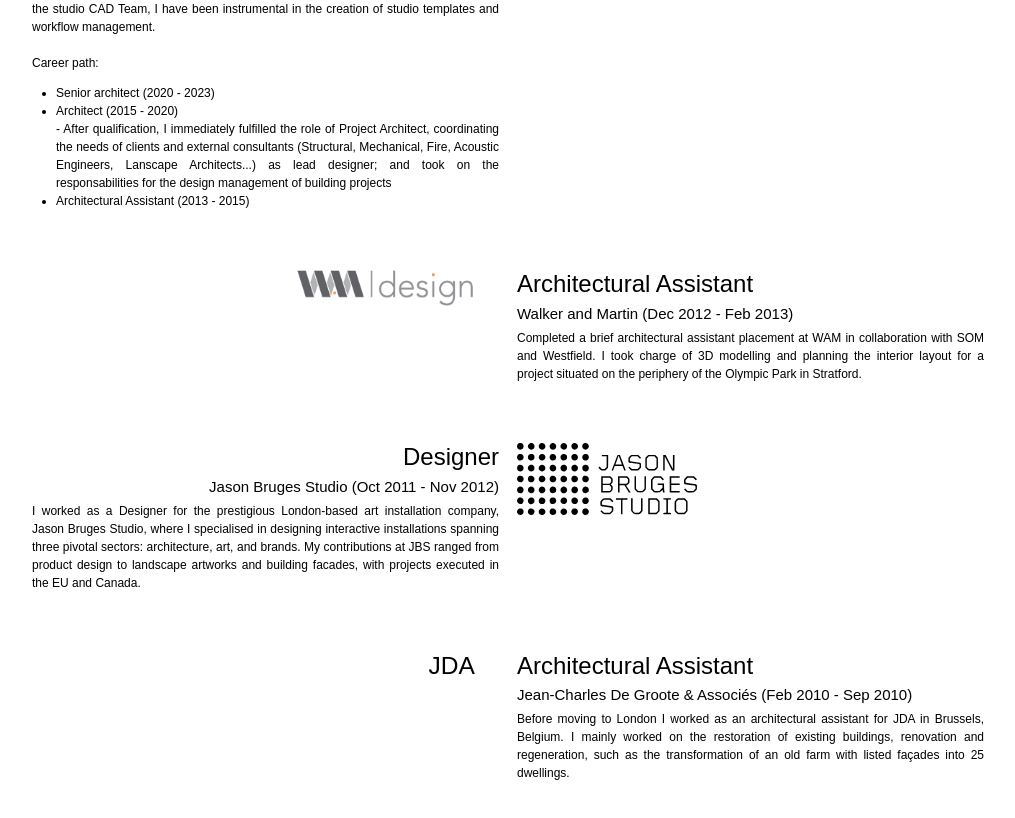
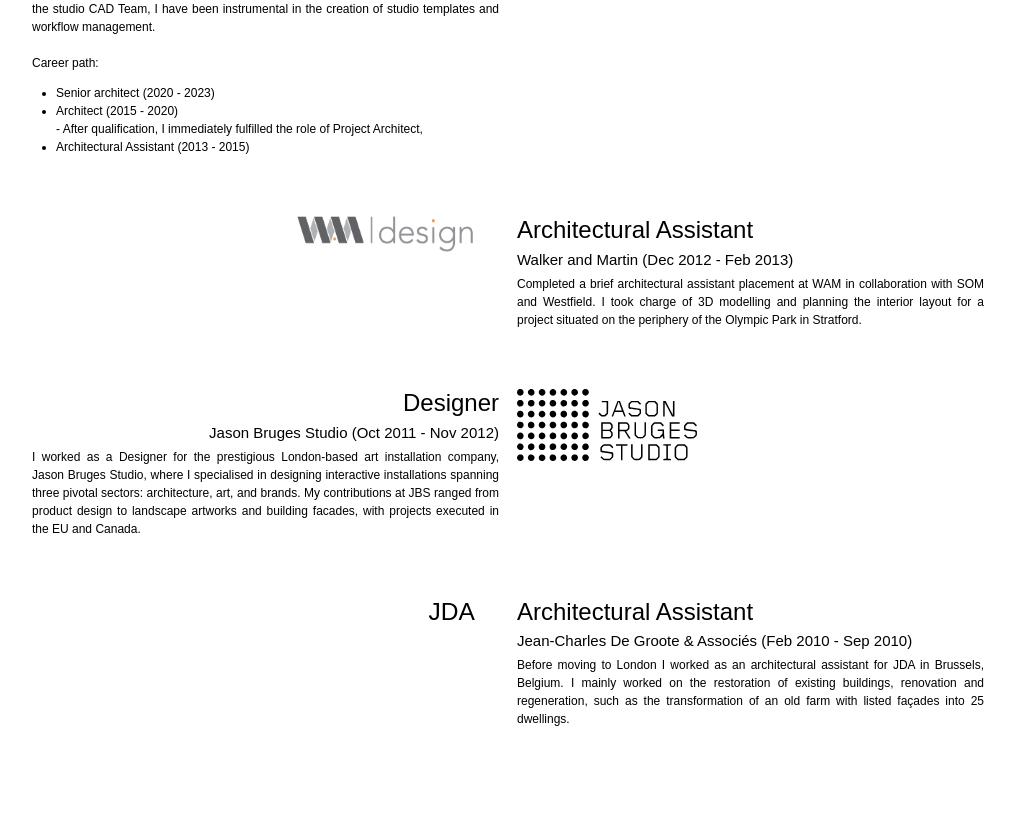
Before and after one commit to Annel18/Portfolio, a React (Vite) app: page / in a window 1280 px wide. Shown: the part 2318-3136 px from the top of the page, without its empty margins (132-1147 px from the left). Built offline with nearby package versions, Linux system fonts and the light colour scheme; a web font is replaced by a local one.

Commit message:
job description commented

```diff
--- a/src/components/Experience.jsx
+++ b/src/components/Experience.jsx
@@ -28,8 +28,9 @@
             timeframe: 'Penoyre & Prasad (Feb 2013 - July 2023)',
             img: ppImg,
             projects: reelIcon,
-            description: '<p>I attained my qualification as an architect while working with P&P. Since 2015, I\'ve served as a <a href="https://en.wikipedia.org/wiki/Project_architect" style="text-decoration:underline" target="blank">project architect</a>, accumulating significant experience across diverse sectors, including Healthcare, Schools, Higher Education, Residential, and Science & Technology. This journey has provided me the opportunity to contribute to multiple award-winning projects. In addition to being a project architect on school and health projects, I worked extensively with BIM and excelled in CAD management. As part of the studio CAD Team, I have been instrumental in the creation of studio templates and workflow management.</br></br>Career path: <ul><li>Senior architect (2020 - 2023) </li><li>Architect (2015 - 2020) </br> - After qualification, I immediately fulfilled the role of Project Architect, coordinating the needs of clients and external consultants (Structural, Mechanical, Fire, Acoustic Engineers, Lanscape Architects...) as lead designer; and took on the responsabilities for the design management of building projects </li><li>Architectural Assistant (2013 - 2015)</ul></p>'
+            description: '<p>I attained my qualification as an architect while working with P&P. Since 2015, I\'ve served as a <a href="https://en.wikipedia.org/wiki/Project_architect" style="text-decoration:underline" target="blank">project architect</a>, accumulating significant experience across diverse sectors, including Healthcare, Schools, Higher Education, Residential, and Science & Technology. This journey has provided me the opportunity to contribute to multiple award-winning projects. In addition to being a project architect on school and health projects, I worked extensively with BIM and excelled in CAD management. As part of the studio CAD Team, I have been instrumental in the creation of studio templates and workflow management.</br></br>Career path: <ul><li>Senior architect (2020 - 2023) </li><li>Architect (2015 - 2020) </br> - After qualification, I immediately fulfilled the role of Project Architect, </li><li>Architectural Assistant (2013 - 2015)</ul></p>'
         },
+        // coordinating the needs of clients and external consultants (Structural, Mechanical, Fire, Acoustic Engineers, Lanscape Architects...) as lead designer; and took on the responsabilities for the design management of building projects
         {
             jobTitle: 'Architectural Assistant',
             timeframe: 'Walker and Martin (Dec 2012 - Feb 2013)',
```
